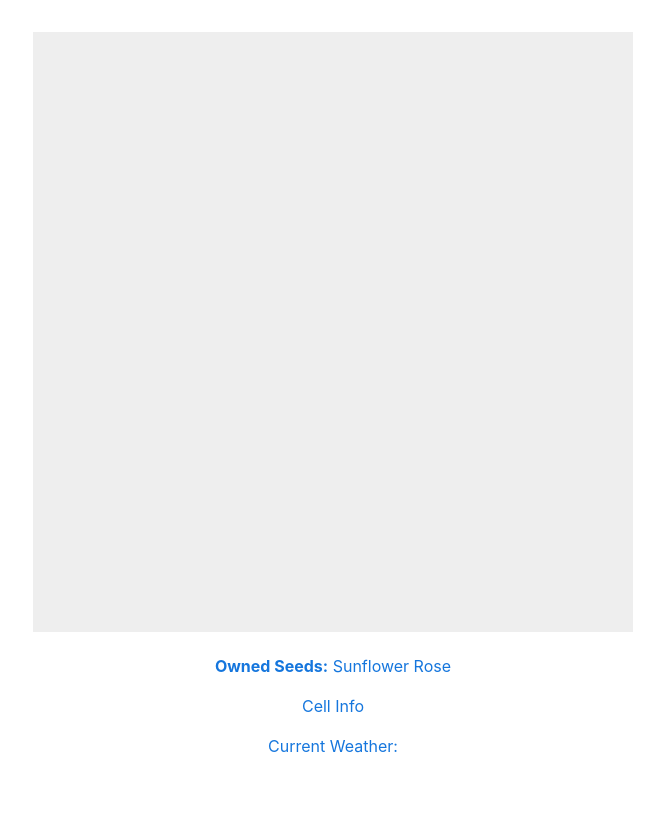
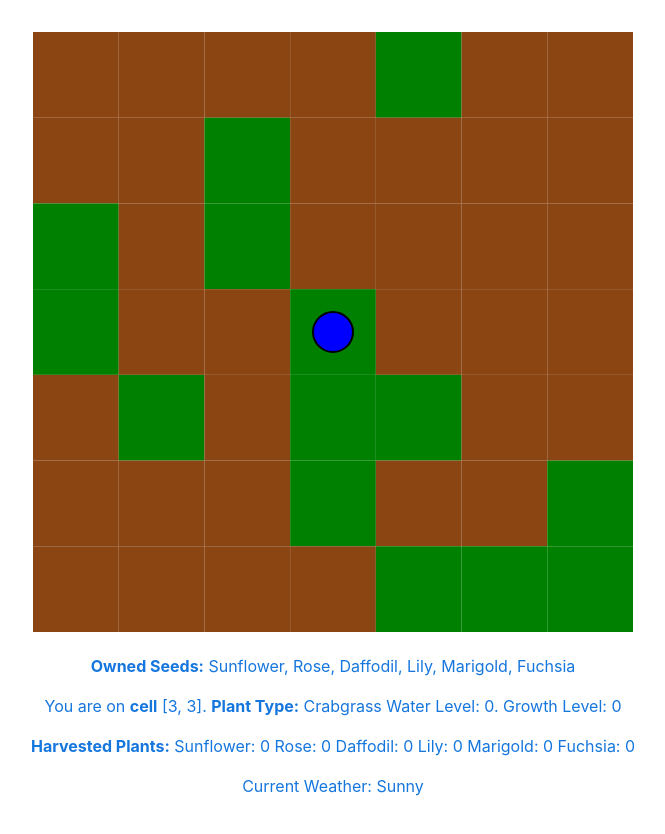
Before and after one commit to CallMeCalvin101/CMPM-121-Final-Project, a website built with Vite: page final-farming-game/index.html in a window 1280 px wide. Shown: the whole page, without its empty margins (307-972 px from the left). Before the commit the page ends 806 px from the top, so only its background shows below. Built offline with nearby package versions, Linux system fonts and the light colour scheme.

Commit message:
added more plants and removed timeInterval

```diff
--- a/final-farming-game/index.html
+++ b/final-farming-game/index.html
@@ -10,6 +10,7 @@
       <canvas id="game" width="600" height="600"></canvas>
       <p id="seed" class="ui">Seed Info</p>
       <p id="cell" class="ui">Cell Info</p>
+      <p id="plants" class="ui">Harvested Plants</p>
       <p id="weather" class="ui">Current Weather:</p>
     </div>
     <script type="module" src="/src/main.ts"></script>
--- a/final-farming-game/src/main.ts
+++ b/final-farming-game/src/main.ts
@@ -10,18 +10,20 @@ const gameWidth = (canvas! as HTMLCanvasElement).width;
 const ctx = (canvas! as HTMLCanvasElement).getContext("2d");
 const testScenario = new Scenario("Sunflower", 3);
 
-const playerSeeds: string[] = ["Sunflower", "Rose"];
-const plantsHarvested: Map<string,number> = new Map();
-playerSeeds.forEach(seed => {
-  plantsHarvested.set(seed, 0);
-});
-
 //Eventually this structure should be specified by a JSON object, map will work for now
 const plantManifest = {
   "Sunflower" : {name: "Sunflower", type: "flower", sunRequisite: 3, waterRequisite: 2, color: "yellow"},
   "Rose" : {name: "Rose", type: "flower", sunRequisite: 2, waterRequisite: 3, color: "pink"},
-  "Crabgrass" : {name: "Crabgrass", type: "weed", sunRequisite: 1, waterRequisite: 1, color: "green"}
+  "Daffodil": {name: "Daffodil", type: "flower", sunRequisite: 3, waterRequisite: 2, color: "#FFD700"}, // Gold
+  "Lily": {name: "Lily", type: "flower", sunRequisite: 2, waterRequisite: 3, color: "#FFFFFF"}, // White
+  "Marigold": {name: "Marigold", type: "flower", sunRequisite: 4, waterRequisite: 2, color: "#FFA500"}, // Orange
+  "Fuchsia": {name: "Fuchsia", type: "flower", sunRequisite: 3, waterRequisite: 3, color: "#FF00FF"}, // Fuchsia
 }
+
+const plantsHarvested: Map<string,number> = new Map();
+for (const plant in plantManifest){
+  plantsHarvested.set(plant, 0);
+};
 
 const GAME_SIZE = 7;
 const CELL_SIZE = gameWidth / GAME_SIZE;
@@ -287,7 +289,7 @@ class Game {
   updateUI() {
     //Seeds UI
     const ownedSeedElement = document.getElementById("seed");
-    ownedSeedElement!.innerHTML = `<strong>Owned Seeds:</strong> ${playerSeeds.join(" ")}`;
+    ownedSeedElement!.innerHTML = `<strong>Owned Seeds:</strong> ${Object.keys(plantManifest).join(", ")}`;
 
     //Harvested plants UI
     const harvestedPlants = document.getElementById("plants");
@@ -393,7 +395,7 @@ function drawGame() {
 }
 
 function promptPlantSelection(): string {
-  const plantNames = playerSeeds.join(", ");
+  const plantNames = Object.keys(plantManifest).join(", ");
   const promptText = `What would you like to plant?\nAvailable plants: ${plantNames}`;
   return prompt(promptText) || ""; // Prompt the player for the plant name
 }
@@ -494,10 +496,6 @@ document.addEventListener("keydown", (event) => {
 //------------------------------------ Main ------------------------------------------------------------------------------------
 
 const game = new Game(GAME_SIZE);
-setInterval(() => {
-  game.updateGame();
-  drawGame();
-}, 10000);
 
 const farmer = new Character(
   gameWidth / 2,
```
